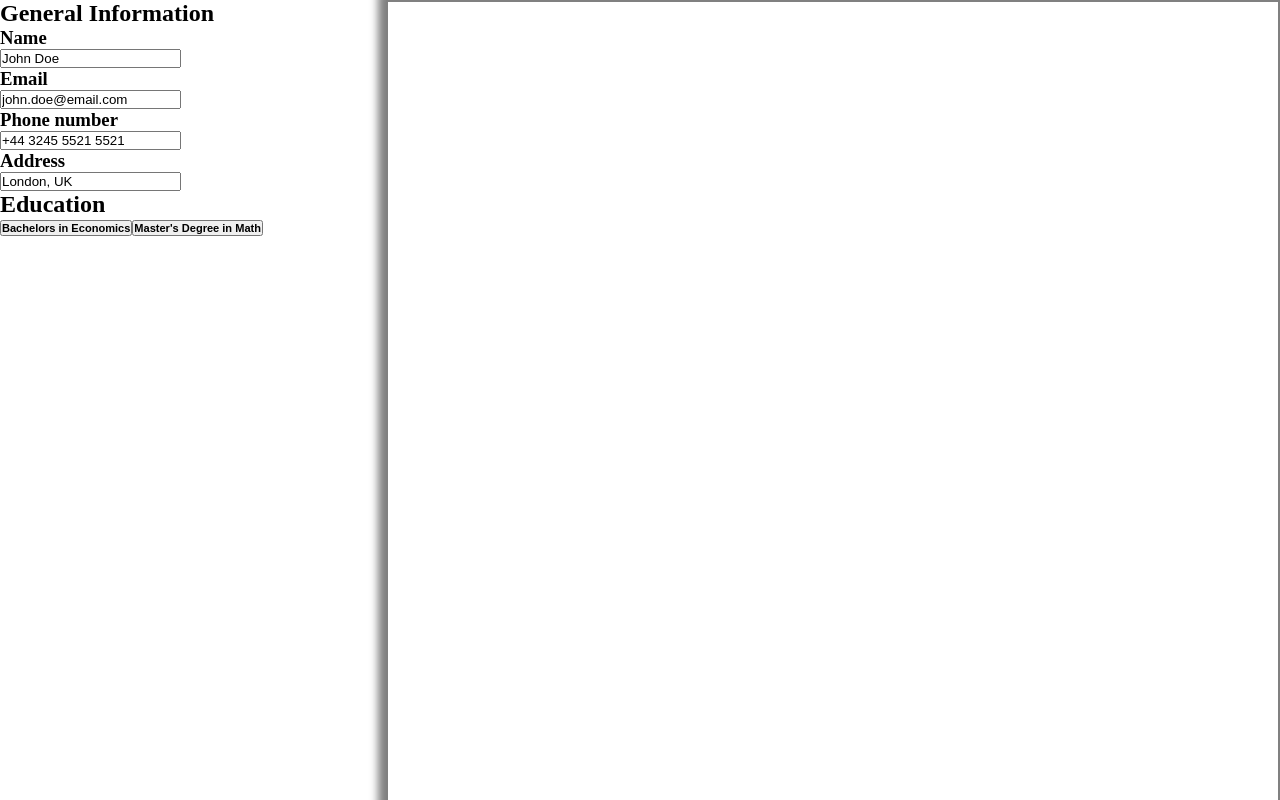
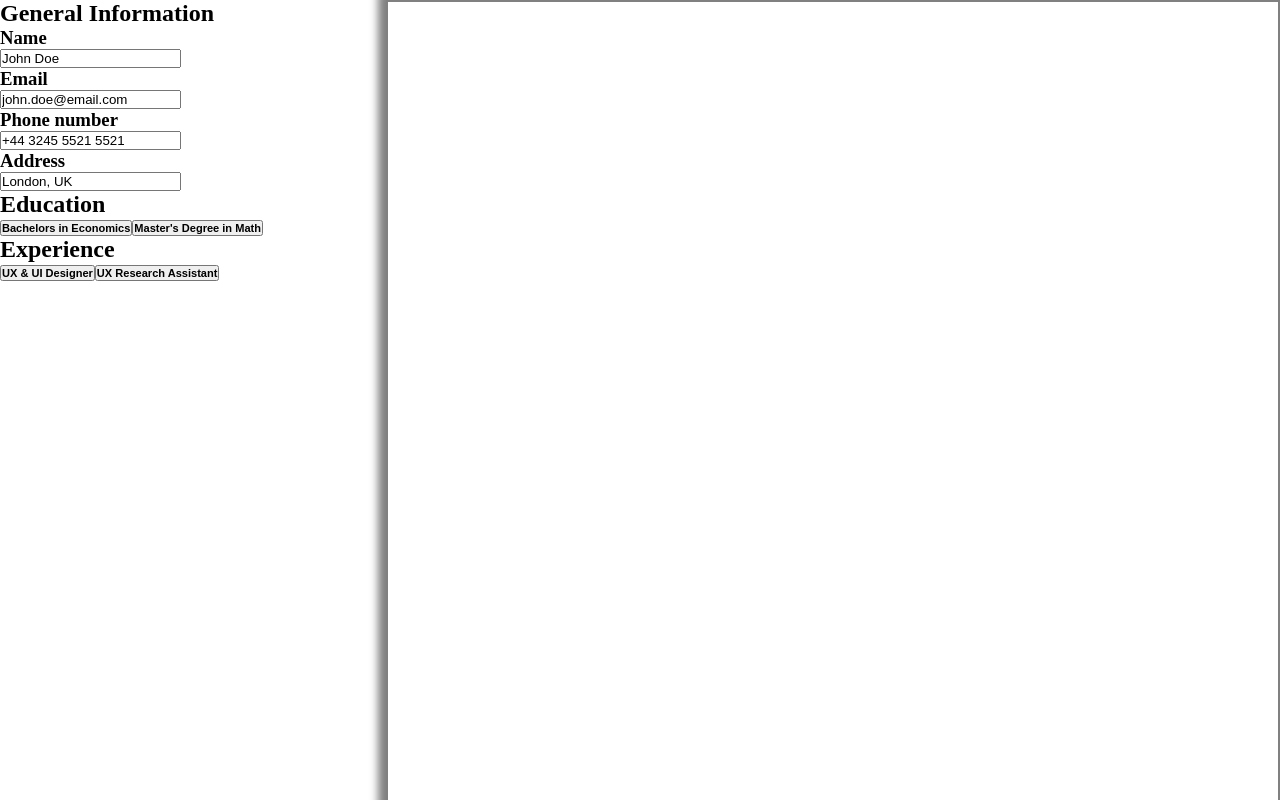
Before and after one commit to esb-11/CV-Generator, a React (Vite) app: page / in a window 1280 px wide. Shown: the top 800 px of the page. Built offline with nearby package versions, Linux system fonts and the light colour scheme.

Commit message:
feat: add experience form

```diff
--- a/src/App.jsx
+++ b/src/App.jsx
@@ -37,6 +37,7 @@ function App() {
         handleSectionChange={handleSectionChange}
         generalInfo={cvInfo.generalInfo}
         education={cvInfo.education}
+        experience={cvInfo.experience}
       ></CVForm>
       <CVPreview cvInfo={cvInfo}></CVPreview>
     </>
--- a/src/components/CVForm.jsx
+++ b/src/components/CVForm.jsx
@@ -1,12 +1,14 @@
 import GeneralInfoForm from "./CVForm/GeneralInfoForm";
 import FormSection from "./CVForm/FormSection";
 import EducationForm from "./CVForm/EducationForm";
+import ExperienceForm from "./CVForm/ExperienceForm";
 
 function CVForm({
   handleGeneralInfoChange,
   handleSectionChange,
   generalInfo,
   education,
+  experience,
 }) {
   return (
     <div className="cv-form">
@@ -18,6 +20,15 @@ function CVForm({
         onChange={handleSectionChange}
         array={education}
         Form={EducationForm}
+        formName={"Education"}
+        titleKey={"degree"}
+      ></FormSection>
+      <FormSection
+        onChange={handleSectionChange}
+        array={experience}
+        Form={ExperienceForm}
+        formName={"Experience"}
+        titleKey={"positionTitle"}
       ></FormSection>
     </div>
   );
--- /dev/null
+++ b/src/components/CVForm/ExperienceForm.jsx
@@ -0,0 +1,73 @@
+import InputText from "./InputText";
+
+function ExperienceForm({
+  id,
+  onChange,
+  companyName,
+  positionTitle,
+  location,
+  description,
+  startDate,
+  endDate,
+}) {
+  return (
+    <form className="experience-form">
+      <InputText
+        id={"experience-company-name"}
+        title={"Company Name"}
+        value={companyName}
+        onChange={onChange}
+        dataKey={"companyName"}
+        dataSection={"experience"}
+        dataId={id}
+      ></InputText>
+      <InputText
+        id={"experience-position-title"}
+        title={"Position Title"}
+        value={positionTitle}
+        onChange={onChange}
+        dataKey={"positionTitle"}
+        dataSection={"experience"}
+        dataId={id}
+      ></InputText>
+      <InputText
+        id={"experience-location"}
+        title={"Location"}
+        value={location}
+        onChange={onChange}
+        dataKey={"location"}
+        dataSection={"experience"}
+        dataId={id}
+      ></InputText>
+      <InputText
+        id={"experience-description"}
+        title={"Description"}
+        value={description}
+        onChange={onChange}
+        dataKey={"description"}
+        dataSection={"experience"}
+        dataId={id}
+      ></InputText>
+      <InputText
+        id={"experience-start-date"}
+        title={"Start Date"}
+        value={startDate}
+        onChange={onChange}
+        dataKey={"startDate"}
+        dataSection={"experience"}
+        dataId={id}
+      ></InputText>
+      <InputText
+        id={"experience-end-date"}
+        title={"End Date"}
+        value={endDate}
+        onChange={onChange}
+        dataKey={"endDate"}
+        dataSection={"experience"}
+        dataId={id}
+      ></InputText>
+    </form>
+  );
+}
+
+export default ExperienceForm;
--- a/src/components/CVForm/FormSection.jsx
+++ b/src/components/CVForm/FormSection.jsx
@@ -1,7 +1,7 @@
 import { useState } from "react";
 import SectionList from "./SectionList";
 
-function FormSection({ array, onChange, Form }) {
+function FormSection({ array, onChange, Form, formName, titleKey }) {
   const [currentId, setCurrentId] = useState(null);
   const data = array.find((value) => value.id == currentId);
 
@@ -11,14 +11,14 @@ function FormSection({ array, onChange, Form }) {
   }
 
   return (
-    <div className="education-section">
-      <h2>Education</h2>
+    <div className="form-section">
+      <h2>{formName}</h2>
       {data && <Form onChange={onChange} {...data}></Form>}
       {!data && (
         <SectionList
           array={array}
           onClick={handleClick}
-          titleKey={"degree"}
+          titleKey={titleKey}
         ></SectionList>
       )}
     </div>
--- a/src/exampleData.js
+++ b/src/exampleData.js
@@ -11,8 +11,6 @@ const education = [
     schoolName: "London City University",
     startDate: "08/2020",
     endDate: "present",
-    isCollapsed: true,
-    isHidden: false,
     id: crypto.randomUUID(),
   },
   {
@@ -20,13 +18,32 @@ const education = [
     schoolName: "Hidden University",
     startDate: "08/2020",
     endDate: "present",
-    isCollapsed: true,
-    isHidden: true,
     id: crypto.randomUUID(),
   },
 ];
 
-const experience = [];
+const experience = [
+  {
+    companyName: "Umbrella Inc.",
+    positionTitle: "UX & UI Designer",
+    location: "New York City, US",
+    description:
+      "Designed and prototyped user interface patterns for various clients in various industries, ranging from self-service apps within the telecommunications-sector to mobile games for IOS and Android",
+    startDate: "08/2020",
+    endDate: "present",
+    id: crypto.randomUUID(),
+  },
+  {
+    companyName: "Black Mesa Labs",
+    positionTitle: "UX Research Assistant",
+    location: "Berlin, Germany",
+    description:
+      "Supported senior researchers on accessibility standards for the open web. Created and usability tested wireframes and prototypes. Produced interactive documentation for quick onboarding of new researchers.",
+    startDate: "04/2018",
+    endDate: "02/2019",
+    id: crypto.randomUUID(),
+  },
+];
 
 const exampleData = {
   generalInfo,
```
